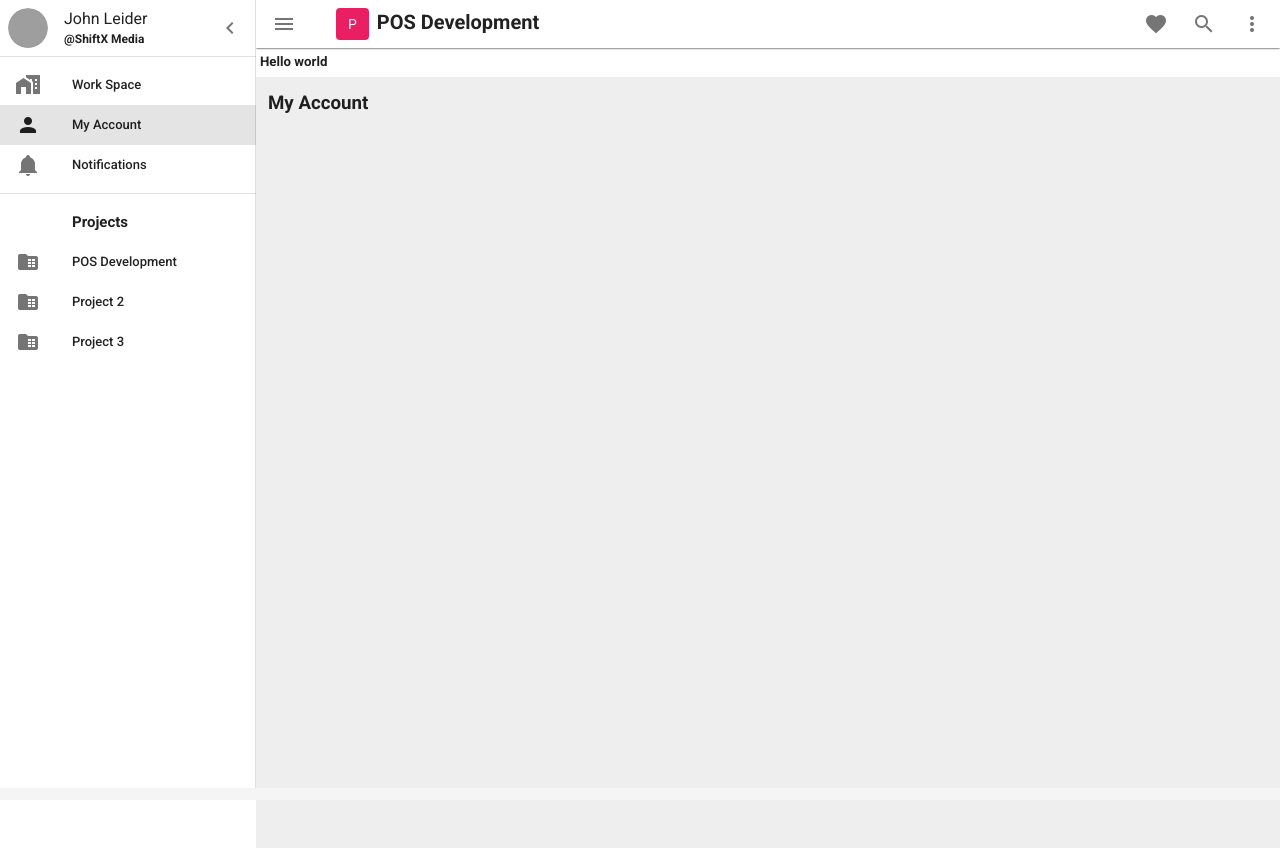
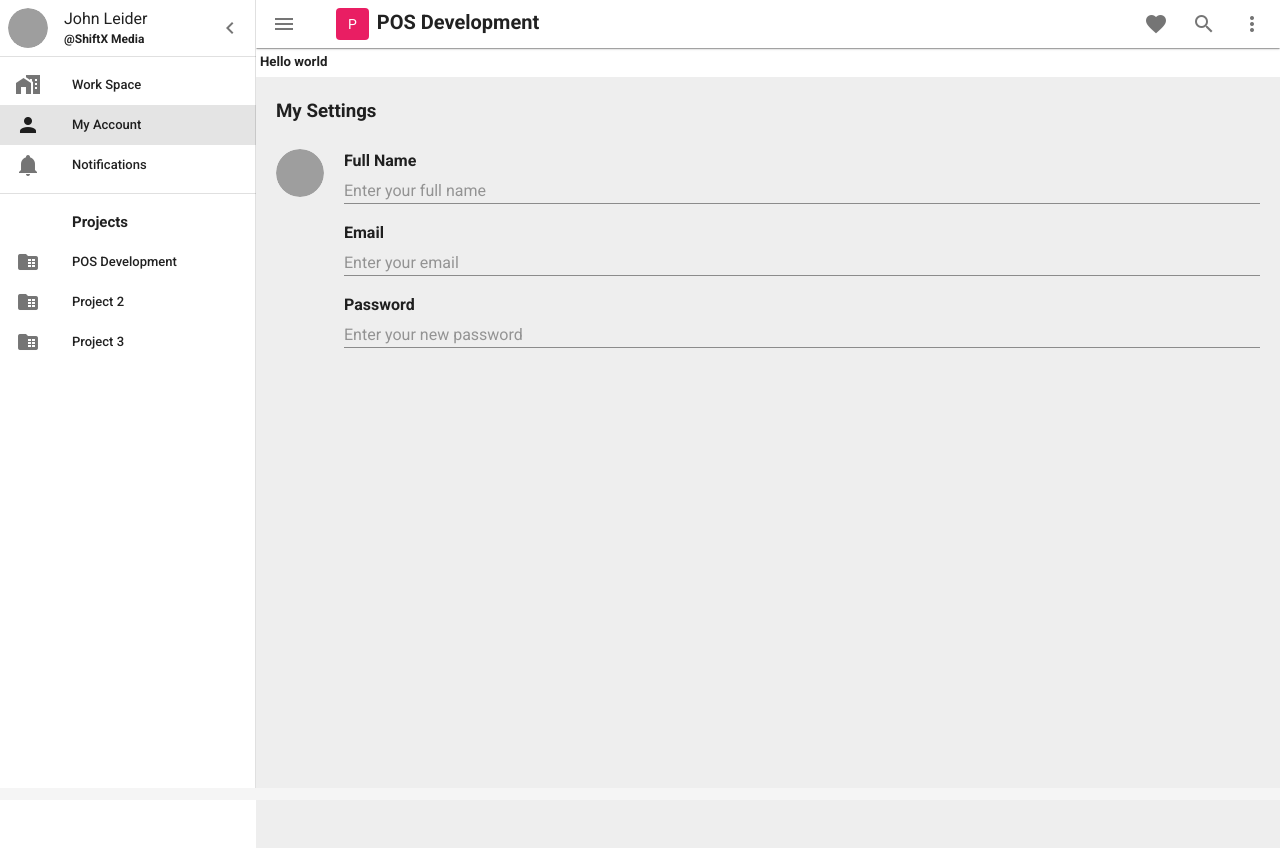
Before and after one commit to NaveenDanj/project-manager-frontend, a Vue app: page /myaccount in a window 1280 px wide. Built offline with nearby package versions, Linux system fonts and the light colour scheme; grey boxes are pictures that could not be loaded.

Commit message:
added my account settings component

```diff
--- a/src/components/Layout/WorkSpaceMenuList.vue
+++ b/src/components/Layout/WorkSpaceMenuList.vue
@@ -12,7 +12,7 @@
             </v-list-item-content>
         </v-list-item>
 
-      <v-list-item v-for="item in items" :key="item.title" link>
+      <v-list-item v-for="item in items" :key="item.title" link :to="item.to">
         <v-list-item-icon>
           <v-icon>{{ item.icon }}</v-icon>
         </v-list-item-icon>
@@ -29,7 +29,7 @@
 export default {
   data: () => ({
     items: [
-      { title: "POS Development", icon: "mdi-folder-table" },
+      { title: "POS Development", icon: "mdi-folder-table" , to : '/project' },
       { title: "Project 2", icon: "mdi-folder-table" },
       { title: "Project 3", icon: "mdi-folder-table" },
     ],
--- /dev/null
+++ b/src/components/MyAccount/MyAccountSettings.vue
@@ -0,0 +1,43 @@
+<template>
+  <div class="pa-5">
+
+    <h3>My Settings</h3>
+    <br />
+
+    <form>
+
+      <div class="d-flex" style="width:100%">
+
+        <v-avatar class="mr-5">
+            <img src="https://cdn.vuetifyjs.com/images/lists/2.jpg"  />
+        </v-avatar>
+
+        <div style="width:100%">
+
+          <div>
+            <label style="font-weight: bold">Full Name</label>
+            <v-text-field dense placeholder="Enter your full name" />
+          </div>
+
+          <div>
+            <label style="font-weight: bold">Email</label>
+            <v-text-field type="email" dense placeholder="Enter your email" />
+          </div>
+
+          <div>
+            <label style="font-weight: bold">Password</label>
+            <v-text-field
+              type="password"
+              dense
+              placeholder="Enter your new password"
+            />
+          </div>
+
+        </div>
+
+      </div>
+
+    </form><br/>
+
+  </div>
+</template>
--- a/src/views/MyAccount.vue
+++ b/src/views/MyAccount.vue
@@ -1,12 +1,7 @@
 <template>
   <div class="home">
     <UpperMenuBar />
-
-    <div class="pa-3">
-      <h3>My Account</h3>
-    </div>
-
-
+    <MyAccountSettings />
   </div>
 </template>
 
@@ -14,13 +9,14 @@
 
 <script>
 import UpperMenuBar from '@/components/WorkSpace/UpperMenuBar.vue';
-
+import MyAccountSettings from '@/components/MyAccount/MyAccountSettings.vue';
 
 export default {
     name: "MyAccount",
 
     components: {
         UpperMenuBar,
+        MyAccountSettings
     },
 }
 </script>
```
